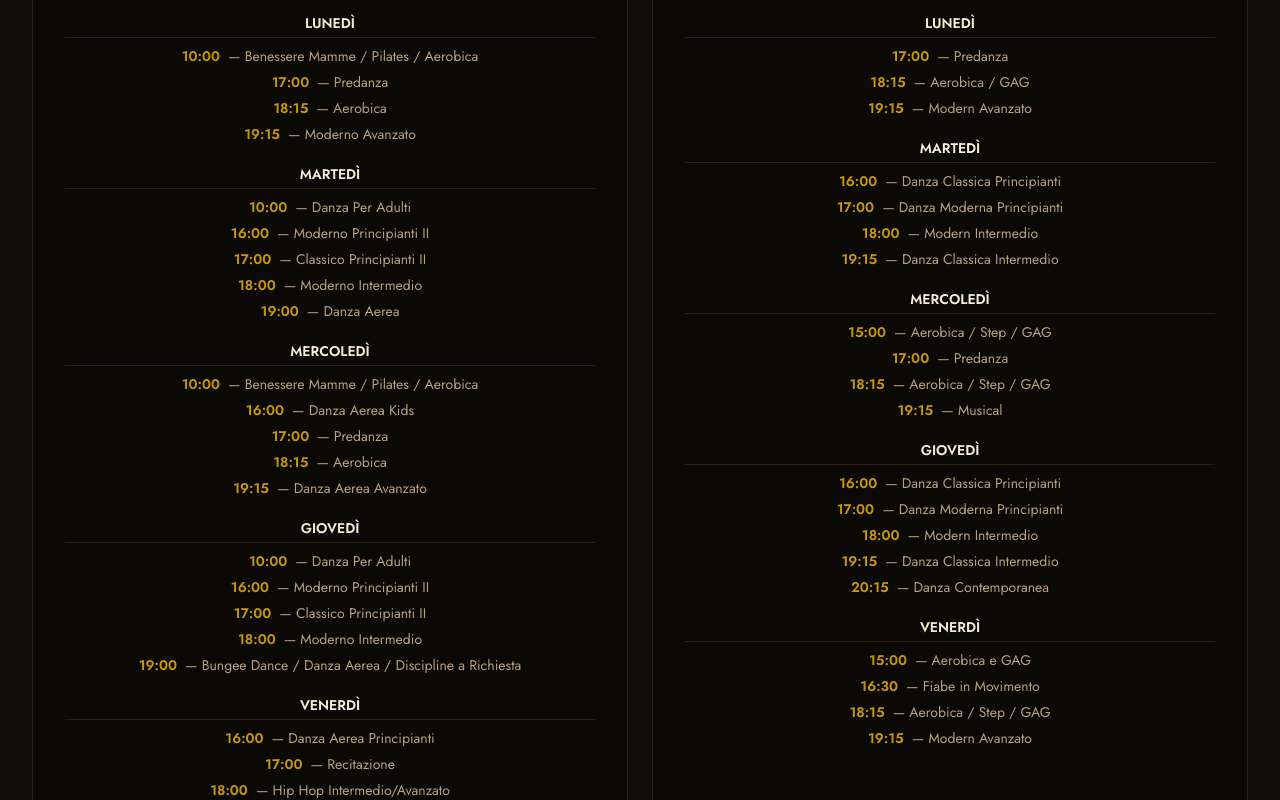
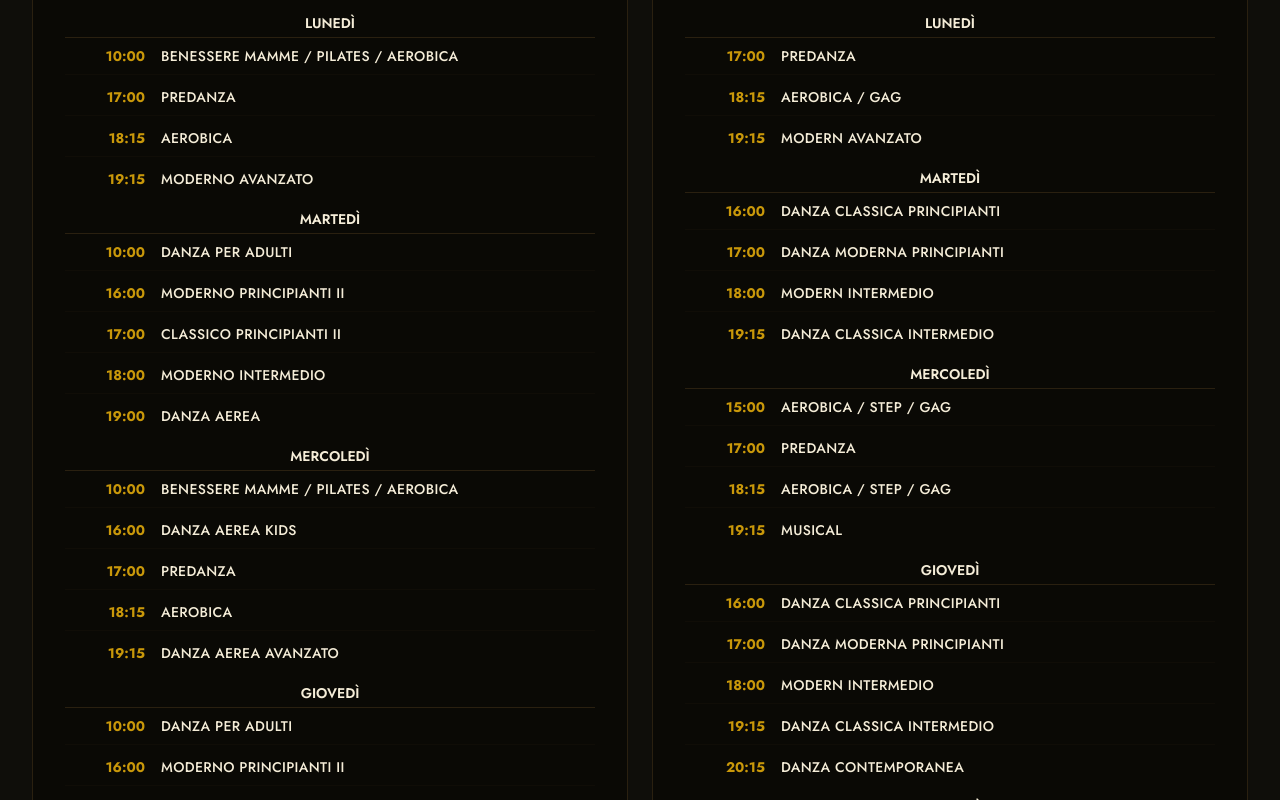
Before and after one commit to lelapopins49-spec/v0-dance-studio-landing-page, a Next.js app: page / in a window 1280 px wide. Shown: the part 7360-8160 px from the top of the page. Built offline with nearby package versions, Linux system fonts and the light colour scheme.

Commit message:
updated the acting class time window for friday till 18 30. made the cards look neater (schedule cards)

```diff
--- a/app/page.tsx
+++ b/app/page.tsx
@@ -278,7 +278,7 @@ export default function LAteneoDanzaLanding() {
       day: "VENERD\u00cc",
       classes: [
         { time: "16:00", name: "Danza Aerea Principianti" },
-        { time: "17:00", name: "Recitazione" },
+        { time: "17:00-18:30", name: "Recitazione" },
         { time: "18:00", name: "Hip Hop Intermedio/Avanzato" },
         { time: "19:00", name: "Workshop con Professionisti" },
       ],
@@ -349,11 +349,11 @@ export default function LAteneoDanzaLanding() {
             <div className="uppercase font-sans font-semibold text-[#F5EDD8] border-b border-[#2A2010] pb-1 mb-2 text-sm text-center">
               {day.day}
             </div>
-            <div className="space-y-1.5">
+            <div className="space-y-3">
               {day.classes.map((cls, j) => (
-                <div key={j} className="flex gap-2 justify-center">
-                  <span className="text-[#C9980A] font-sans font-semibold text-sm whitespace-nowrap">{cls.time}</span>
-                  <span className="text-[#B8A080] text-sm">&mdash; {cls.name}</span>
+                <div key={j} className="grid grid-cols-[80px_1fr] gap-4 items-baseline border-b border-[#2A2010]/20 pb-2 last:border-0 last:pb-0">
+                  <span className="text-[#C9980A] font-sans font-bold text-sm text-right">{cls.time}</span>
+                  <span className="text-[#F5EDD8] text-sm font-medium uppercase tracking-wide text-left">{cls.name}</span>
                 </div>
               ))}
             </div>
```
